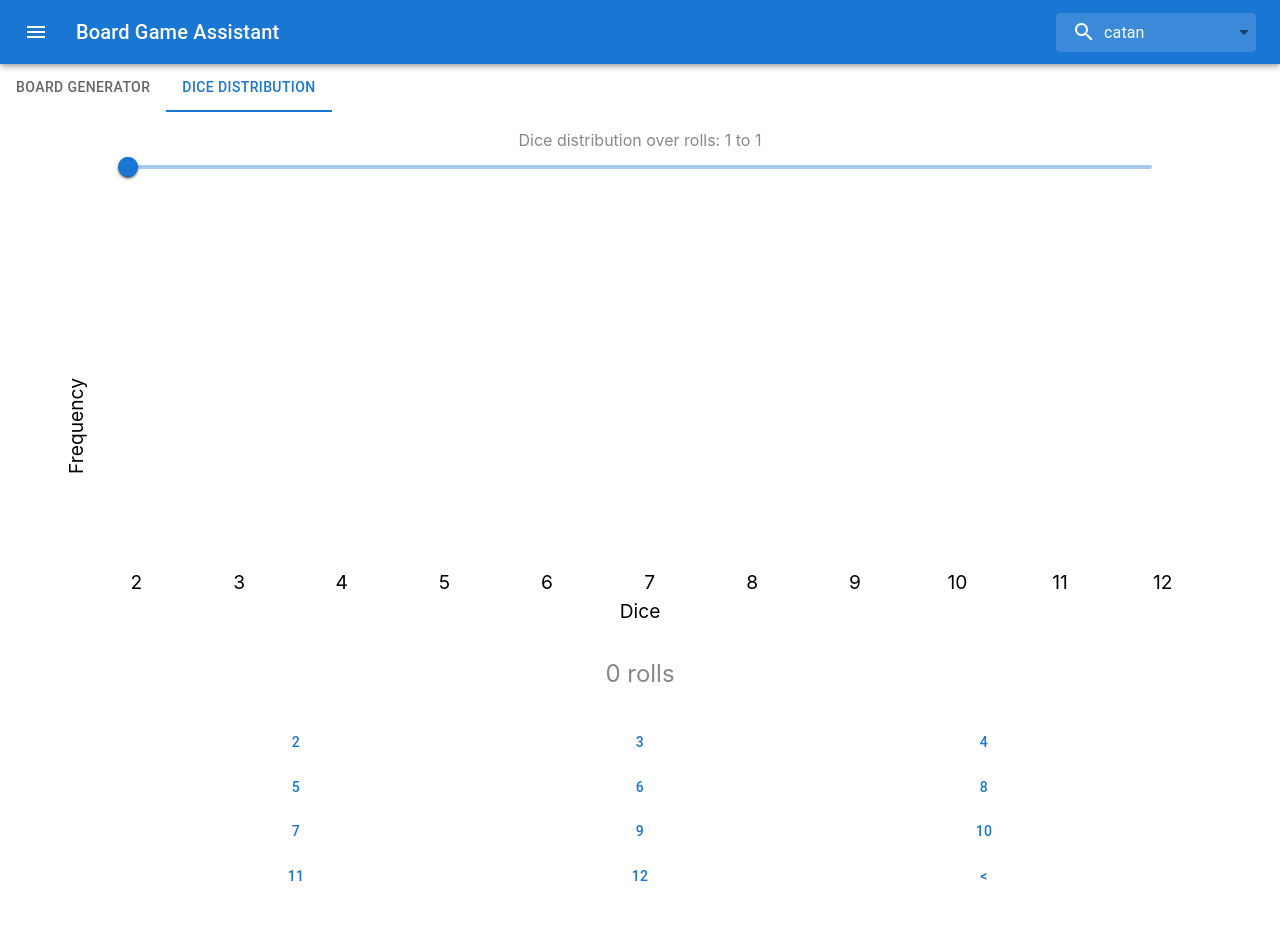
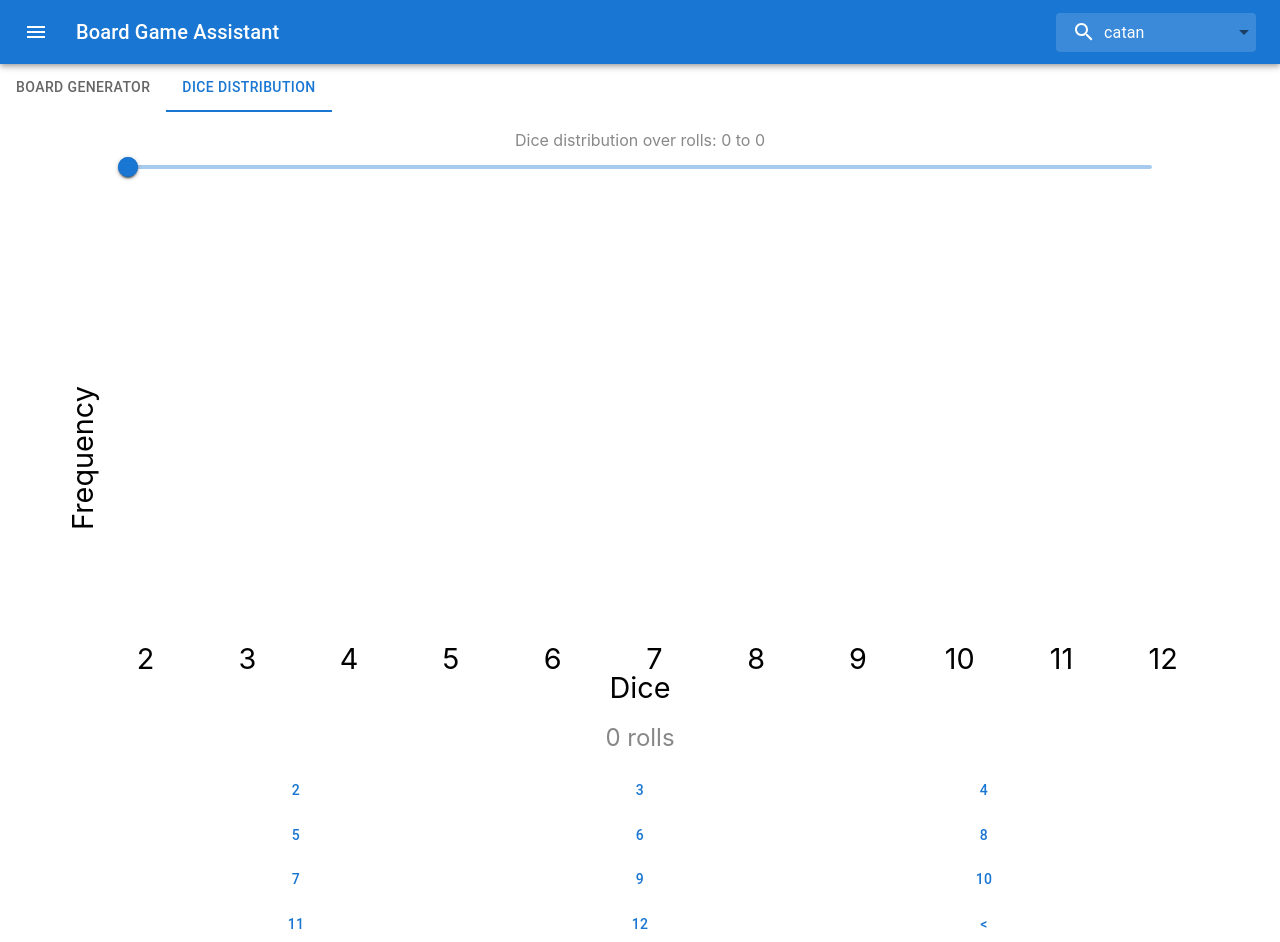
Before and after one commit to johanvandongen/boardgame-assistant, a React (Vite) app: page / in a window 1280 px wide. Before the commit the page ends 894 px from the top, so only its background shows below. Built offline with nearby package versions, Linux system fonts and the light colour scheme.

Commit message:
update vis options

```diff
--- a/src/EmptyPage.tsx
+++ b/src/EmptyPage.tsx
@@ -7,9 +7,6 @@ export function EmptyPage() {
 }
 
 const EmptyPageContainer = styled("div")(() => ({
-    // height: "100vh",
     paddingTop: "5rem",
-    // border: "1px solid black",
     color: "#888",
-    // width: "100%",
 }));
--- a/src/reusable/Rolls.tsx
+++ b/src/reusable/Rolls.tsx
@@ -4,6 +4,7 @@ export interface IRolls {
     data: number[];
 }
 
+/** Shows the last few numbers from a sequence and the number of rolls. */
 export function Rolls({ data }: IRolls) {
     const sequenceLength = 6;
     const nrOfRolls = data.length === 1 ? `${data.length} roll` : `${data.length} rolls`;
@@ -21,7 +22,6 @@ export function Rolls({ data }: IRolls) {
 }
 
 const Container = styled.div`
-    /* height: 2rem; */
     white-space: nowrap;
     font-size: 1.5rem;
     color: #888;
--- a/src/reusable/RunningDiceStatisics.tsx
+++ b/src/reusable/RunningDiceStatisics.tsx
@@ -8,12 +8,8 @@ import { Histogram } from "../visualisation/histogram/Histogram";
 
 export interface IRunningDiceStatisTicsProps {}
 
+/** Shows the dice distribution statistics, with slider, visualisation and number input. */
 export function RunningDiceStatisTics() {
-    // const data = [
-    //     10, 9, 10, 5, 5, 12, 4, 10, 3, 6, 8, 7, 4, 9, 9, 11, 3, 10, 8, 11, 6, 2, 9, 5, 6, 8, 7, 8,
-    //     5, 9, 4, 7, 6, 7, 9, 10, 4, 9, 4, 7, 10, 3, 4, 11, 7, 8, 6, 9, 9, 6, 3, 5, 9, 6, 4, 8, 4,
-    //     10, 9, 10, 7, 2, 7, 5, 7, 6, 8, 9, 5, 8, 4, 9, 11, 8, 6, 10,
-    // ];
     const [data, setData] = useState<number[]>([]);
     const [sliderValue, setSliderValue] = useState<number[]>([1, 1]);
 
@@ -30,11 +26,6 @@ export function RunningDiceStatisTics() {
     };
 
     React.useEffect(() => {
-        // let newMax = sliderValue[1];
-        // if (sliderValue[1] === data.length - 1) {
-        //     newMax = data.length;
-        // }
-        // setSliderValue((prev) => [prev[0], newMax]);
         setSliderValue((prev) =>
             sliderValue[1] >= data.length - 1 ? [prev[0], Math.max(1, data.length)] : prev
         );
@@ -44,7 +35,8 @@ export function RunningDiceStatisTics() {
         <RunningDiceContinaer>
             <SliderContainer>
                 <p>
-                    Dice distribution over rolls: {sliderValue[0]} to {sliderValue[1]}
+                    Dice distribution over rolls:{" "}
+                    {data.length === 0 ? "0 to 0" : sliderValue[0] + " to " + sliderValue[1]}
                 </p>
                 <Slider
                     getAriaLabel={() => "Temperature range"}
@@ -75,7 +67,7 @@ const RunningDiceContinaer = styled.div`
     flex-direction: column;
     align-items: center;
     width: 100%;
-    gap: 2rem;
+    gap: 1rem;
 `;
 
 const SliderContainer = styled.div`
--- a/src/visualisation/VisOptions.ts
+++ b/src/visualisation/VisOptions.ts
@@ -14,14 +14,14 @@ export class VisOptionsFactory {
     Default(): VisOptions {
         return {
             width: 600,
-            height: 200,
+            height: 250,
             axisHorizontalMargin: 15,
-            axisVerticalMargin: 10,
+            axisVerticalMargin: 15,
             leftMargin: 0,
             rightMargin: 0,
             topMargin: 0,
             bottomMargin: 0,
-            axisFontSize: 10,
+            axisFontSize: 15,
         };
     }
 }
--- a/src/visualisation/histogram/HistOptions.ts
+++ b/src/visualisation/histogram/HistOptions.ts
@@ -13,10 +13,10 @@ export class HistogramOptionsFactory {
         return {
             ...new VisOptionsFactory().Default(),
             barSpacing: 2,
-            barCategoryFontSize: 10,
-            barFrequencyFontSize: 10,
-            barCategoryFontHeight: 10,
-            barFrequencyHeight: 10,
+            barCategoryFontSize: 15,
+            barFrequencyFontSize: 15,
+            barCategoryFontHeight: 15,
+            barFrequencyHeight: 15,
         };
     }
 }
```
